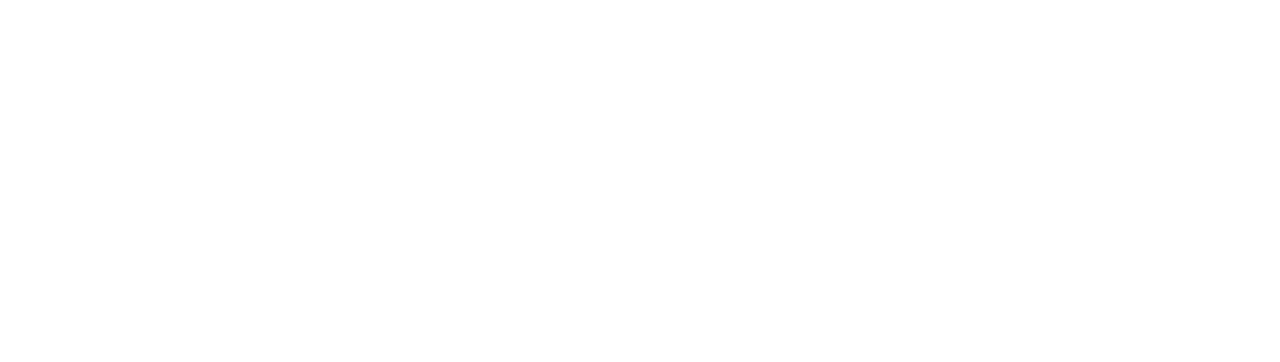
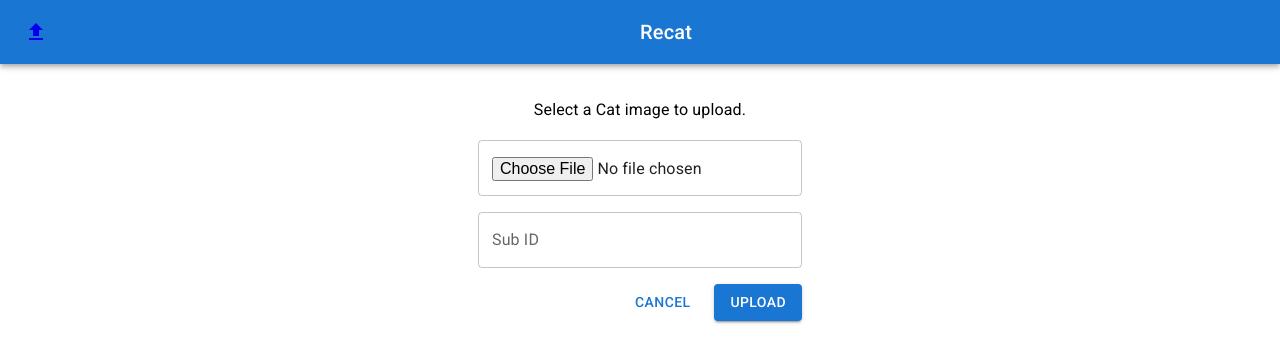
Before and after one commit to sjwall/recat, a React (Create React App) app: page /upload in a window 1280 px wide. Before the commit this address had no page. Shown: the top 362 px of the page. Built offline with nearby package versions, Linux system fonts and the light colour scheme.

Commit message:
feat: add upload page

```diff
--- a/src/App.tsx
+++ b/src/App.tsx
@@ -1,13 +1,44 @@
 import React from 'react';
-import { Routes, Route } from "react-router-dom";
+import { Routes, Route, Link } from "react-router-dom";
+import { useTranslation } from "react-i18next";
+import AppBar from '@mui/material/AppBar';
+import Box from '@mui/material/Box';
+import Toolbar from '@mui/material/Toolbar';
+import Typography from '@mui/material/Typography';
+import IconButton from '@mui/material/IconButton';
+import FileUpload from '@mui/icons-material/FileUpload';
 import { Home } from './features/home/Home';
+import { Upload } from './features/upload/Upload';
 import './App.css';
 
 function App() {
+  const { t } = useTranslation();
   return (
     <div className="App">
+       <Box sx={{ flexGrow: 1 }}>
+        <AppBar position="static">
+          <Toolbar>
+            <Link to="/upload">
+              <IconButton
+                size="large"
+                edge="start"
+                color="inherit"
+                aria-label={t('aria_nav_upload')}
+                sx={{ mr: 2 }}
+
+              >
+                <FileUpload />
+              </IconButton>
+            </Link>
+            <Typography variant="h6" component="div" sx={{ flexGrow: 1 }}>
+              {t('app_name')}
+            </Typography>
+          </Toolbar>
+        </AppBar>
+      </Box>
       <Routes>
         <Route path="/" element={<Home />} />
+        <Route path="/upload" element={<Upload />} />
       </Routes>
     </div>
   );
--- /dev/null
+++ b/src/features/upload/Upload.module.css
@@ -0,0 +1,16 @@
+.contents {
+  display: flex;
+  flex-direction: column;
+  padding: 24px;
+  margin: auto;
+  max-width: 340px;
+}
+
+.uploadItem {
+  margin: 8px !important;
+}
+
+.actions {
+  margin: 8px;
+  margin-left: auto;
+}
--- /dev/null
+++ b/src/features/upload/Upload.tsx
@@ -0,0 +1,73 @@
+import React, { ChangeEvent } from 'react';
+import { useTranslation } from "react-i18next";
+import { Link } from "react-router-dom";
+import Box from '@mui/material/Box';
+import FormControl from '@mui/material/FormControl';
+import InputLabel from '@mui/material/InputLabel';
+import OutlinedInput from '@mui/material/OutlinedInput';
+import Typography from '@mui/material/Typography';
+import Stack from '@mui/material/Stack';
+import Button from '@mui/material/Button';
+
+import styles from './Upload.module.css';
+
+/**
+ * Page that displays input fields for uploading a Cat image.
+ *
+ * @returns React component.
+ */
+export function Upload() {
+  const { t } = useTranslation();
+
+  // Component state
+  const [selectedFile, setSelectedFile] = React.useState<File | null>(null);
+  const [subId, setSubId] = React.useState('');
+
+  // Component state changers
+  const handleFileChange = (event: ChangeEvent<HTMLInputElement>) => {
+    if (event.target.files !== null) {
+      setSelectedFile(event.target.files[0]);
+    } else {
+      setSelectedFile(null);
+    }
+  };
+
+  const handleSubIDChange = (event: ChangeEvent<HTMLInputElement>) => {
+    setSubId(event.target.value);
+  };
+
+  return (
+    <Box sx={{ width: '100%' }}
+      className={styles.contents}
+      component="form"
+      autoComplete="off"
+    >
+      <Typography variant="subtitle1" gutterBottom component="div" className={styles.uploadItem}>
+        {t('upload_heading')}
+      </Typography>
+      <FormControl className={styles.uploadItem}>
+        <OutlinedInput
+          id="component-outlined"
+          value={selectedFile}
+          onChange={handleFileChange}
+          type="file"
+        />
+      </FormControl>
+      <FormControl className={styles.uploadItem}>
+        <InputLabel htmlFor="component-outlined">{t('upload_input_subid')}</InputLabel>
+        <OutlinedInput
+          id="component-outlined"
+          value={subId}
+          onChange={handleSubIDChange}
+          label={t('upload_input_subid')}
+        />
+      </FormControl>
+      <Stack spacing={2} direction="row" className={styles.actions}>
+        <Link to="/">
+          <Button variant="text">{t('cancel')}</Button>
+        </Link>
+        <Button variant="contained">{t('upload_button')}</Button>
+      </Stack>
+    </Box>
+  );
+}
```
